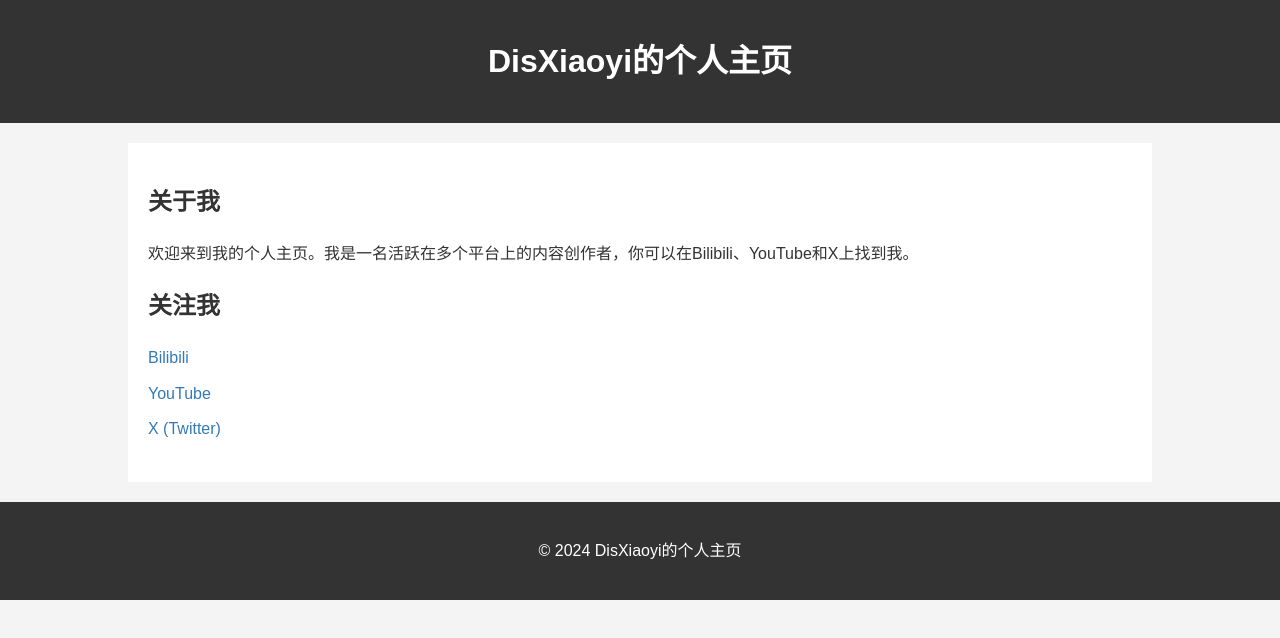
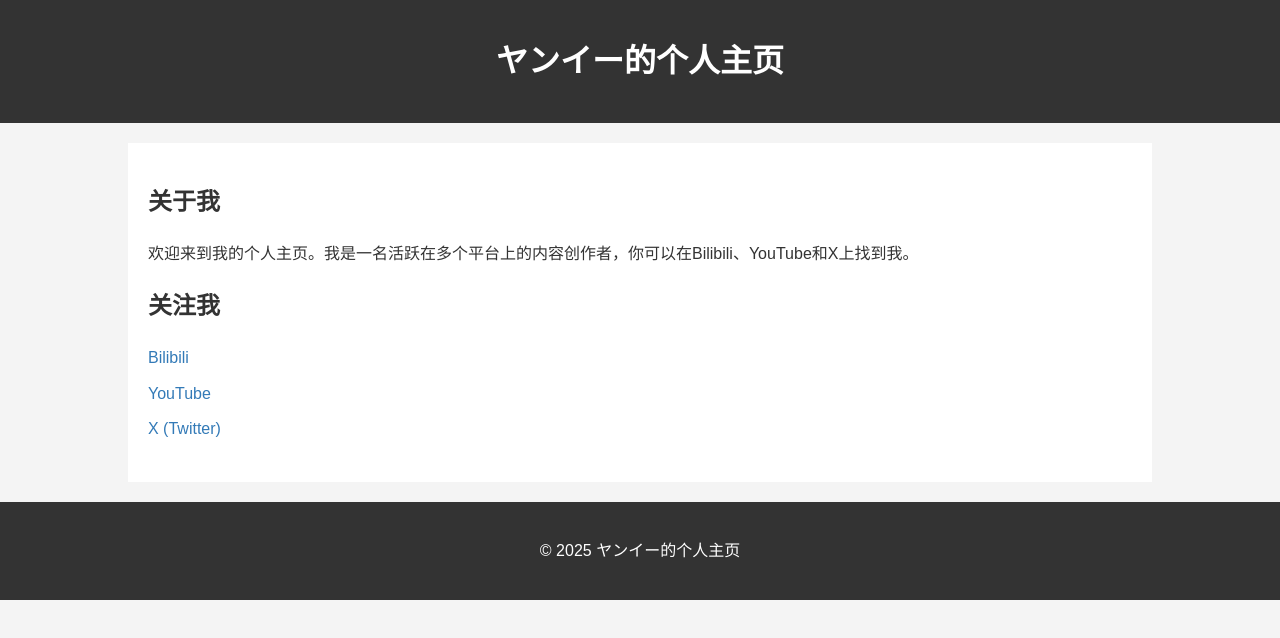
Before and after one commit to thisyani/thisyani-s-website, a plain HTML site: page index.html in a window 1280 px wide. Drawn offline with Linux system fonts and the light colour scheme.

Commit message:
Add files via upload

```diff
--- a/index.html
+++ b/index.html
@@ -3,7 +3,7 @@
 <head>
     <meta charset="UTF-8">
     <meta name="viewport" content="width=device-width, initial-scale=1.0">
-    <title>DisXiaoyi的个人主页</title>
+    <title>ヤンイー的个人主页</title>
     <style>
         body {
             font-family: Arial, sans-serif;
@@ -63,7 +63,7 @@
 <body>
     <header>
         <div class="container">
-            <h1>DisXiaoyi的个人主页</h1>
+            <h1>ヤンイー的个人主页</h1>
         </div>
     </header>
 
@@ -86,7 +86,7 @@
     </div>
 
     <footer>
-        <p>&copy; 2024 DisXiaoyi的个人主页</p>
+        <p>&copy; 2025 ヤンイー的个人主页</p>
     </footer>
 </body>
 </html>
```
